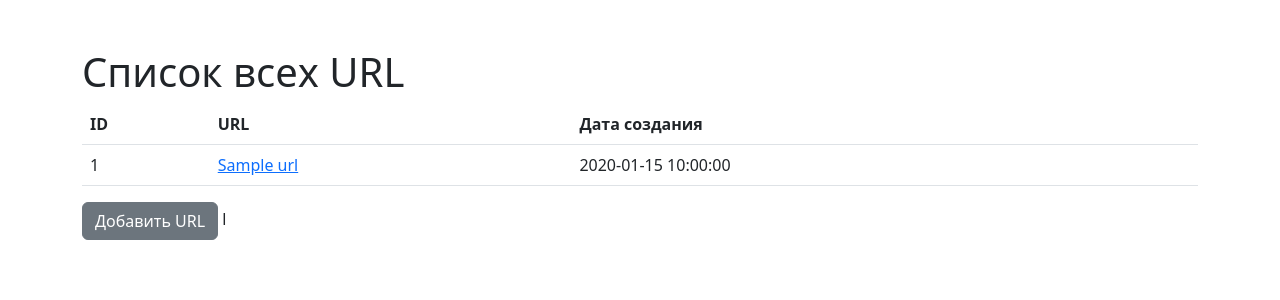
After one commit to Nataly773/python-project-83, a Flask app: page /urls in a window 1280 px wide. The commit adds this page. Shown: the top 300 px of the page. Run offline with Flask 3, Linux system fonts and the light colour scheme; a database or web service that is not in the repository returns one stand-in record (values such as "Sample title"); some libraries are stand-ins or nearby versions.

Commit message:
3 шаг

```diff
--- /dev/null
+++ b/database.sql
@@ -0,0 +1,5 @@
+CREATE TABLE IF NOT EXISTS urls (
+    id SERIAL PRIMARY KEY,
+    name VARCHAR(255) NOT NULL UNIQUE,
+    created_at TIMESTAMP DEFAULT CURRENT_TIMESTAMP
+);
--- a/page_analyzer/app.py
+++ b/page_analyzer/app.py
@@ -1,13 +1,91 @@
 import os
-from flask import Flask, render_template
+import psycopg2
+from flask import Flask, request, render_template, redirect, url_for, flash
 from dotenv import load_dotenv
+from urllib.parse import urlparse
+from validators import url as is_valid_url
+from datetime import datetime
 
 load_dotenv()
 
 app = Flask(__name__)
-app.config['SECRET_KEY'] = os.getenv('SECRET_KEY', 'default-secret')
+app.config['SECRET_KEY'] = os.getenv('SECRET_KEY', 'your-default-secret')
+
+DATABASE_URL = os.getenv('DATABASE_URL')
 
 
-@app.route('/')
+def get_conn():
+    return psycopg2.connect(DATABASE_URL)
+
+
+@app.route('/', methods=['GET'])
 def index():
     return render_template('index.html')
+
+
+@app.route('/', methods=['POST'])
+def add_url():
+    input_url = request.form.get('url', '').strip()
+
+    # Валидация URL
+    if not is_valid_url(input_url) or len(input_url) > 255:
+        flash('Некорректный URL', 'danger')
+        return render_template('index.html')
+
+    # Нормализация URL: только схема и домен
+    parsed_url = urlparse(input_url)
+    normalized_url = f"{parsed_url.scheme}://{parsed_url.netloc}"
+
+    with get_conn() as conn:
+        with conn.cursor() as cur:
+            # Проверяем, существует ли уже URL
+            cur.execute("SELECT id FROM urls WHERE name = %s;", (normalized_url,))
+            row = cur.fetchone()
+            if row:
+                flash('Страница уже существует', 'info')
+                return redirect(url_for('show_url', id=row[0]))
+
+            # Добавляем новый URL
+            cur.execute(
+                "INSERT INTO urls (name, created_at) VALUES (%s, %s) RETURNING id;",
+                (normalized_url, datetime.now())
+            )
+            new_id = cur.fetchone()[0]
+            flash('Страница успешно добавлена', 'success')
+            return redirect(url_for('show_url', id=new_id))
+
+
+@app.route('/urls/<int:id>', methods=['GET'])
+def show_url(id):
+    with get_conn() as conn:
+        with conn.cursor() as cur:
+            cur.execute("SELECT id, name, created_at FROM urls WHERE id = %s;", (id,))
+            url = cur.fetchone()
+            if not url:
+                flash('URL не найден', 'danger')
+                return redirect(url_for('index'))
+            url_data = {
+                'id': url[0],
+                'name': url[1],
+                'created_at': url[2],
+            }
+            return render_template('show_url.html', url=url_data)
+
+
+@app.route('/urls', methods=['GET'])
+def list_urls():
+    with get_conn() as conn:
+        with conn.cursor() as cur:
+            # Сортируем по дате добавления DESC — новые первыми
+            cur.execute("SELECT id, name, created_at FROM urls ORDER BY created_at DESC;")
+            urls = cur.fetchall()
+            urls_list = [{
+                'id': row[0],
+                'name': row[1],
+                'created_at': row[2],
+            } for row in urls]
+            return render_template('urls.html', urls=urls_list)
+
+
+if __name__ == '__main__':
+    app.run(debug=True)
--- /dev/null
+++ b/page_analyzer/templates/urls.html
@@ -0,0 +1,32 @@
+<!doctype html>
+<html lang="ru">
+<head>
+    <meta charset="UTF-8" />
+    <title>Список URL</title>
+    <link href="https://cdn.jsdelivr.net/npm/bootstrap@5.3.0/dist/css/bootstrap.min.css" rel="stylesheet">
+</head>
+<body class="container mt-5">
+    <h1>Список всех URL</h1>
+
+    <table class="table" data-test="urls">
+        <thead>
+            <tr>
+                <th>ID</th>
+                <th>URL</th>
+                <th>Дата создания</th>
+            </tr>
+        </thead>
+        <tbody>
+            {% for url in urls %}
+            <tr>
+                <td>{{ url.id }}</td>
+                <td><a href="{{ url_for('show_url', id=url.id) }}">{{ url.name }}</a></td>
+                <td>{{ url.created_at }}</td>
+            </tr>
+            {% endfor %}
+        </tbody>
+    </table>
+
+    <a href="{{ url_for('index') }}" class="btn btn-secondary">Добавить URL</a>
+</body>
+</html>l
--- a/pyproject.toml
+++ b/pyproject.toml
@@ -4,7 +4,9 @@ version = "0.1.0"
 dependencies = [
     "flask>=3.1.1",
     "gunicorn>=23.0.0",
-    "python-dotenv>=1.1.1"
+    "python-dotenv>=1.1.1",
+    "psycopg2-binary>=2.9.9",
+    "validators>=0.28.0"
 ]
 requires-python = ">=3.12"
 
```
Also changed, not shown: page_analyzer/templates/index.html (+22 -25 lines), page_analyzer/templates/show_url.html (added, +30 -0 lines).
